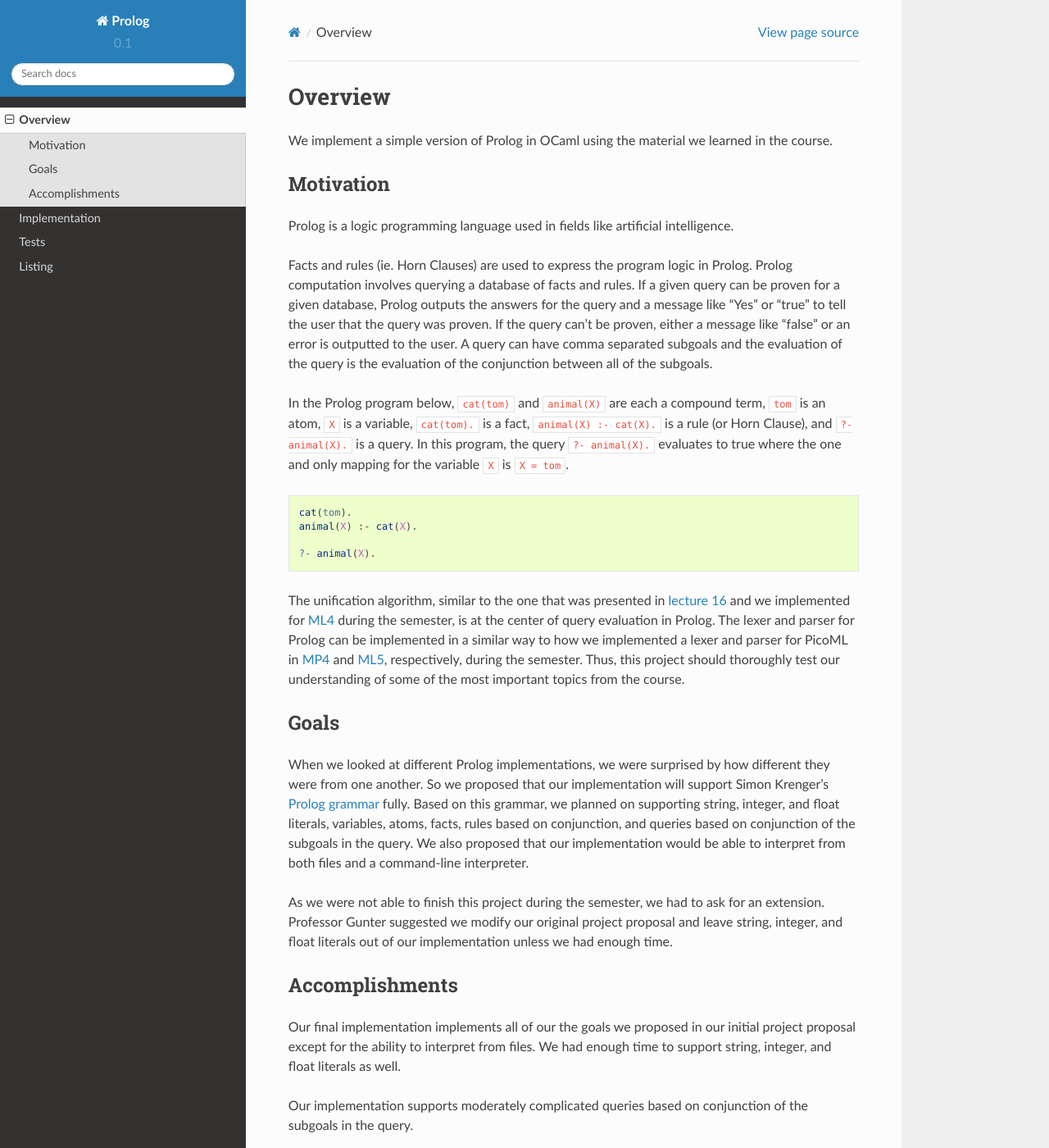
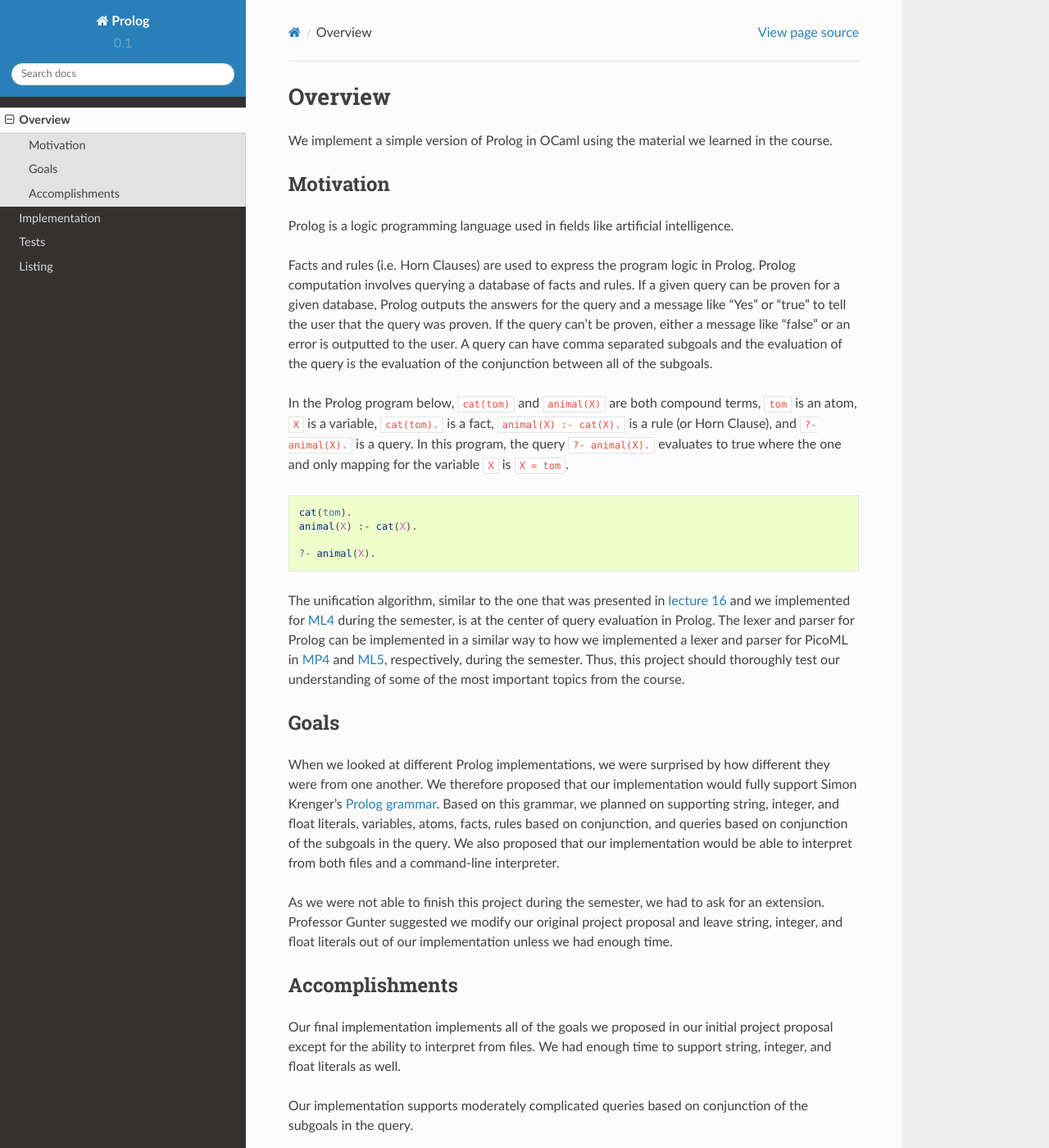
Before and after one commit to adamjstewart/prolog, a Sphinx documentation site: the page built from docs/overview.rst, in a window 1280 px wide and 1400 px high. Shown: the whole window at 82% size. Built offline with Sphinx 7.4.7 and the Read the Docs theme 2.0.0, drawn with Linux system fonts in a browser that asks for light colours; some of the changed text lies outside the part shown.

Commit message:
Grammar fixes in Overview

```diff
--- a/docs/overview.rst
+++ b/docs/overview.rst
@@ -9,9 +9,9 @@ Motivation
 
 Prolog is a logic programming language used in fields like artificial intelligence.
 
-Facts and rules (ie. Horn Clauses) are used to express the program logic in Prolog. Prolog computation involves querying a database of facts and rules. If a given query can be proven for a given database, Prolog outputs the answers for the query and a message like "Yes" or "true" to tell the user that the query was proven. If the query can't be proven, either a message like "false" or an error is outputted to the user. A query can have comma separated subgoals and the evaluation of the query is the evaluation of the conjunction between all of the subgoals.
+Facts and rules (i.e. Horn Clauses) are used to express the program logic in Prolog. Prolog computation involves querying a database of facts and rules. If a given query can be proven for a given database, Prolog outputs the answers for the query and a message like "Yes" or "true" to tell the user that the query was proven. If the query can't be proven, either a message like "false" or an error is outputted to the user. A query can have comma separated subgoals and the evaluation of the query is the evaluation of the conjunction between all of the subgoals.
 
-In the Prolog program below, ``cat(tom)`` and ``animal(X)`` are each a compound term, ``tom`` is an atom, ``X`` is a variable, ``cat(tom).`` is a fact, ``animal(X) :- cat(X).`` is a rule (or Horn Clause), and ``?- animal(X).`` is a query. In this program, the query ``?- animal(X).`` evaluates to true where the one and only mapping for the variable ``X`` is ``X = tom``.
+In the Prolog program below, ``cat(tom)`` and ``animal(X)`` are both compound terms, ``tom`` is an atom, ``X`` is a variable, ``cat(tom).`` is a fact, ``animal(X) :- cat(X).`` is a rule (or Horn Clause), and ``?- animal(X).`` is a query. In this program, the query ``?- animal(X).`` evaluates to true where the one and only mapping for the variable ``X`` is ``X = tom``.
 
 .. code-block:: prolog
 
@@ -25,15 +25,15 @@ The unification algorithm, similar to the one that was presented in `lecture 16
 Goals
 -----
 
-When we looked at different Prolog implementations, we were surprised by how different they were from one another. So we proposed that our implementation will support Simon Krenger's `Prolog grammar <https://github.com/simonkrenger/ch.bfh.bti7064.w2013.PrologParser/blob/master/doc/prolog-bnf-grammar.txt>`_ fully. Based on this grammar, we planned on supporting string, integer, and float literals, variables, atoms, facts, rules based on conjunction, and queries based on conjunction of the subgoals in the query. We also proposed that our implementation would be able to interpret from both files and a command-line interpreter.
+When we looked at different Prolog implementations, we were surprised by how different they were from one another. We therefore proposed that our implementation would fully support Simon Krenger's `Prolog grammar <https://github.com/simonkrenger/ch.bfh.bti7064.w2013.PrologParser/blob/master/doc/prolog-bnf-grammar.txt>`_. Based on this grammar, we planned on supporting string, integer, and float literals, variables, atoms, facts, rules based on conjunction, and queries based on conjunction of the subgoals in the query. We also proposed that our implementation would be able to interpret from both files and a command-line interpreter.
 
 As we were not able to finish this project during the semester, we had to ask for an extension. Professor Gunter suggested we modify our original project proposal and leave string, integer, and float literals out of our implementation unless we had enough time.
 
 Accomplishments
 ---------------
 
-Our final implementation implements all of our the goals we proposed in our initial project proposal except for the ability to interpret from files. We had enough time to support string, integer, and float literals as well.
+Our final implementation implements all of the goals we proposed in our initial project proposal except for the ability to interpret from files. We had enough time to support string, integer, and float literals as well.
 
 Our implementation supports moderately complicated queries based on conjunction of the subgoals in the query.
 
-We also have implemented a detailed testing framework with test suites for each one of the major components in our implementation.
+We have also implemented a detailed testing framework with test suites for each one of the major components in our implementation.
```
